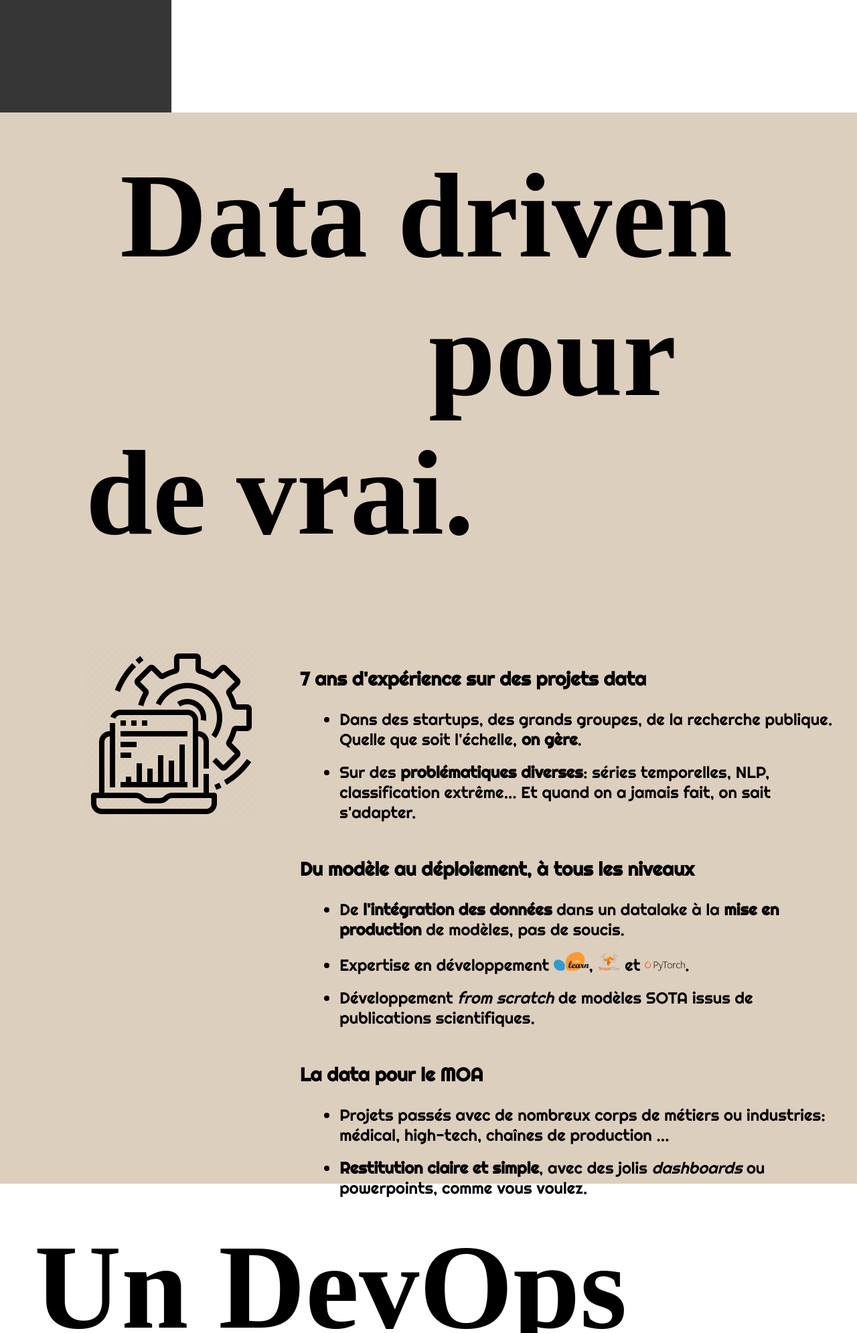
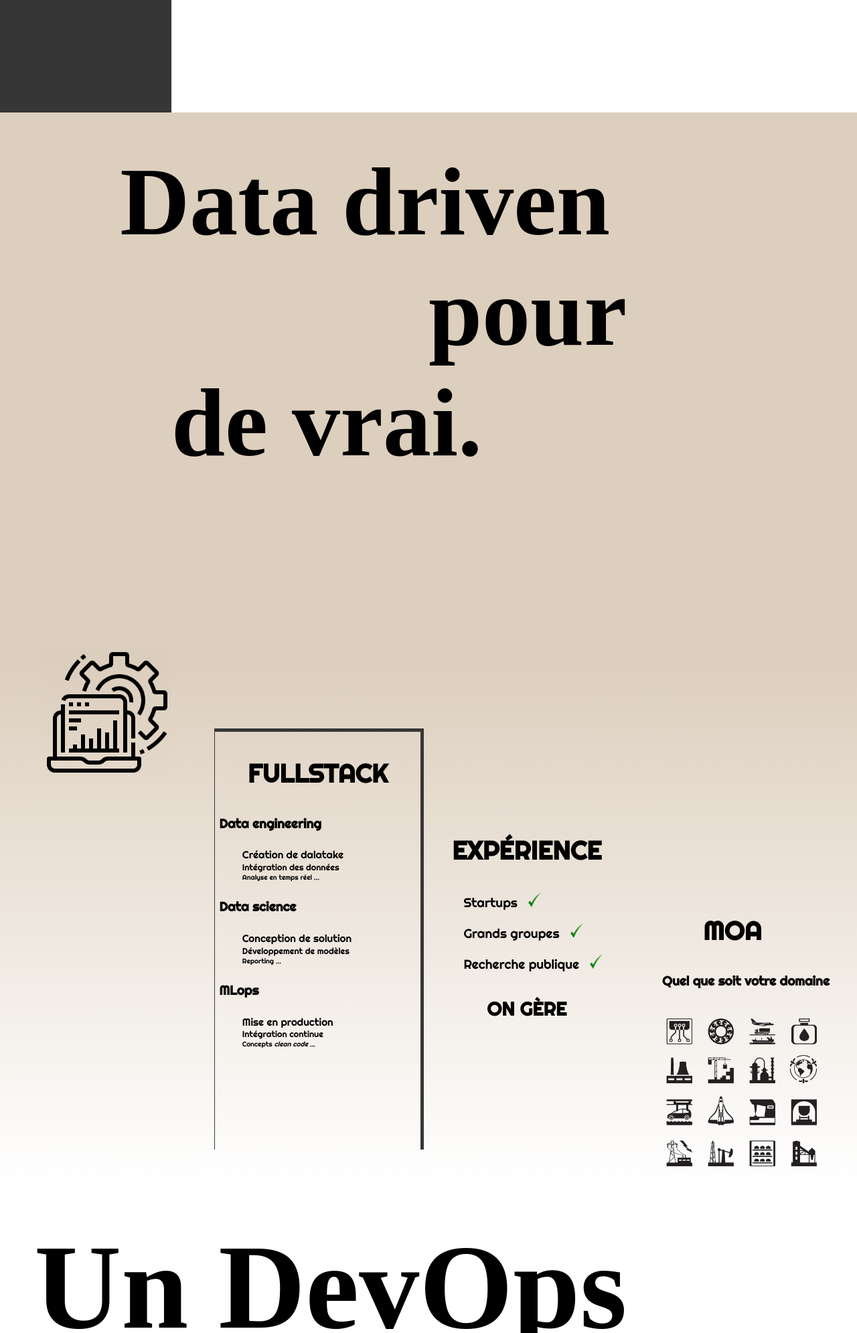
Before and after one commit to MrMimic/data-baguette-home, a Flask app: page / in a window 1280 px wide. Shown: the part 632-2623 px from the top of the page at 67% size. Run offline with Flask 2, Linux system fonts and the light colour scheme; some web fonts are replaced.

Commit message:
Data driven panel style OK

```diff
--- a/static/styles/main.css
+++ b/static/styles/main.css
@@ -99,7 +99,7 @@ h2 {
 
 #panelTextDataDriven {
     background-color: #ddcfbe;
-    font-size: 750%;
+    font-size: 7.5vw;
     font-family: Montserrat Subrayada;
 }
 
@@ -112,16 +112,17 @@ h2 {
 }
 
 #panelTextDataDriven .textThirdLine {
-    margin-left: 10vw;
+    margin-left: 20vw;
 }
 
 #panelDetailsDataDriven {
-    background-color: #ddcfbe;
+    background: rgb(255,255,255);
+    background: linear-gradient(0deg, rgba(255,255,255,100) 0%, rgba(221,207,190,1) 97%, rgba(221,207,190,1) 100%);
 }
 
 .panelDetailsDataDrivenImage img {
-    width: 20vw;
-    margin-left: 10vw;
+    width: 15vw;
+    margin-left: 5vw;
     position: -webkit-sticky;
     position: sticky;
     top: 0;
@@ -131,27 +132,84 @@ h2 {
 .panelDetailsDataDrivenText {
     margin-left: 5vw;
     font-family: Righteous;
-    font-size: 150%;
+    font-size: 1.5vw;
+    display: flex;
 }
 
 .panelDetailsDataDrivenText div {
     margin-bottom: 4vw;
+    width: 24vw;
+}
+
+.panelDetailsDataDrivenText h3 {
+    text-align: center;
+    font-size: 3vw;
 }
 
 .panelDetailsDataDrivenText li {
     margin: 1.5vw;
+    list-style: none;
 }
 
-.panelDetailsDataDrivenTextCompetences #logoSklearn {
-    width: 7%;
+.panelDetailsDataDrivenTextExperience {
+    margin-top: 30vh;
 }
 
-.panelDetailsDataDrivenTextCompetences #logoTensorflow {
-    width: 4.5%;
+.panelDetailsDataDrivenTextExperience img {
+    width: 1.5vw;
 }
 
-.panelDetailsDataDrivenTextCompetences #logoPytorch {
-    width: 8%;
+.panelDetailsDataDrivenTextExperience h4 {
+    font-size: 2.2vw;
+    text-align: center;
+}
+
+.panelDetailsDataDrivenTextCompetences {
+    margin-top: 15vh;
+    border-top: 5px solid #363636;
+    border-left: 1px solid #363636;
+    border-right: 5px solid #363636;
+}
+
+.panelDetailsDataDrivenTextCompetences h4 {
+    margin-left: 0.5vw;
+    font-size: 1.5vw;
+}
+
+.panelDetailsDataDrivenTextCompetences li {
+    margin: 0.1vh;
+}
+
+.panelDetailsDataDrivenTextCompetences .level-1 {
+    font-size: 1.2vw;
+}
+
+.panelDetailsDataDrivenTextCompetences .level-2 {
+    font-size: 1vw;
+}
+
+.panelDetailsDataDrivenTextCompetences .level-3 {
+    font-size: 0.8vw;
+}
+
+.panelDetailsDataDrivenTextCompetences img {
+    margin: auto;
+    width: 4.5vw;
+}
+
+.panelDetailsDataDrivenTextMoa {
+    margin-top: 45vh;
+}
+
+.panelDetailsDataDrivenTextMoa h4 {
+    margin-left: 5vh;
+    text-align: center;
+}
+
+.panelDetailsDataDrivenTextMoa img {
+    width: 20vw;
+    margin-left: 3vw;
+    margin-right: auto;
 }
 
 /* DEVOPS PANEL */
@@ -175,7 +233,8 @@ h2 {
 }
 
 #panelDetailsDevops {
-    background-color: #ffffff;
+    background: rgb(255,255,255);
+    background: linear-gradient(180deg, rgba(255,255,255,1) 0%, rgba(142,141,177,1) 97%, rgba(142,141,177,1) 100%);
 }
 
 .panelDetailsDevopsImage img {
--- a/templates/index.html
+++ b/templates/index.html
@@ -54,6 +54,7 @@
                 <h3 class="title">Consultant fullstack - projets data.</h3>
             </div>
         </div>
+        <!-- DATA DRIVEN -->
         <div class="panel" id="panelTextDataDriven">
             <div class="textInPanel">
                 <h2 class="h2LargeText">
@@ -68,31 +69,48 @@
                 <img src="{{ url_for('static', filename='images/data-driven.png') }}" alt="data-driven-details">
             </div>
             <div class="panelDetailsDataDrivenText">
-                <div class="panelDetailsDataDrivenTextExperience">
-                    <h3>7 ans d'expérience sur des projets data</h3>
+                <div class="panelDetailsDataDrivenTextCompetences">
+                    <h3>FULLSTACK</h3>
+                    <h4>Data engineering</h4>
                     <ul>
-                        <li>Dans des startups, des grands groupes, de la recherche publique. Quelle que soit l'échelle, <b>on gère</b>.</li>
-                        <li>Sur des <b>problématiques diverses</b>: séries temporelles, NLP, classification extrême... Et quand on a jamais fait, on sait s'adapter.</li>
+                        <li class="level-1">Création de dalatake</li>
+                        <li class="level-2">Intégration des données</li>
+                        <li class="level-3">Analyse en temps réel ...</li>
+                    </ul>
+                    <h4>Data science</h4>
+                    <ul>
+                        <li class="level-1">Conception de solution</li>
+                        <li class="level-2">Développement de modèles</li>
+                        <li class="level-3">Reporting ...</li>
+                    </ul>
+                    <h4>MLops</h4>
+                    <ul>
+                        <li class="level-1">Mise en production</li>
+                        <li class="level-2">Intégration continue</li>
+                        <li class="level-3">Concepts <i>clean code</i> ...</li>
                     </ul>
                 </div>
-                <div class="panelDetailsDataDrivenTextCompetences">
-                    <h3>Du modèle au déploiement, à tous les niveaux</h3>
+                <div class="panelDetailsDataDrivenTextExperience">
+                    <h3>EXPÉRIENCE</h3>
                     <ul>
-                        <li>De <b>l'intégration des données</b> dans un datalake à la <b>mise en production</b> de modèles, pas de soucis.</li>
-                        <li>Expertise en développement <img src="{{ url_for('static', filename='images/logo-sklearn.png') }}" alt="SK-learn" id="logoSklearn">, <img src="{{ url_for('static', filename='images/logo-tensorflow.png') }}" alt="Tensorflow" id="logoTensorflow"> et <img src="{{ url_for('static', filename='images/logo-pytorch.png') }}" alt="PyTorch" id="logoPytorch">.</li>
-                        <li>Développement <i>from scratch</i> de modèles SOTA issus de publications scientifiques.</li>
+                        <li>Startups &nbsp; <img src="{{ url_for('static', filename='images/check.png') }}" alt="check" id="logoCheck">
+                        </li>
+                        <li>Grands groupes &nbsp; <img src="{{ url_for('static', filename='images/check.png') }}" alt="check"
+                                id="logoCheck"></li>
+                        <li>Recherche publique &nbsp; <img src="{{ url_for('static', filename='images/check.png') }}" alt="check"
+                                id="logoCheck"></li>
                     </ul>
+                    <h4>ON GÈRE</h4>
                 </div>
+
                 <div class="panelDetailsDataDrivenTextMoa">
-                    <h3>La data pour le MOA</h3>
-                    <ul>
-                        <li>Projets passés avec de nombreux corps de métiers ou industries: médical, high-tech, chaînes de production ...</li>
-                        <li><b>Restitution claire et simple</b>, avec des jolis <i>dashboards</i> ou powerpoints, comme vous voulez.</li>
-                    </ul>
+                    <h3>MOA</h3>
+                    <h4>Quel que soit votre domaine</h4>
+                    <img src="{{ url_for('static', filename='images/logo-industries.png') }}" alt="Industries" id="logoIndustries">
                 </div>
             </div>
         </div>
-
+        <!-- DEVOPS -->
         <div class="panel" id="panelTextDevops">
             <div class="textInPanel">
                 <h2 class="h2LargeText">
@@ -108,7 +126,7 @@
                     <h3>Une mise en production propre, scalable  et sécurisée</h3>
                     <ul>
                         <li>Fini les projets qui restent à l'état de POC dans un notebook. Tout est <b>mis proprement en production</b> avec des technos récentes.</li>
-                        <li>Marre des consultants qui veulent vous refondre votre infra ? On peut <b>brancher des modèles sans modifier l'existant</b> via des APIs.</li>
+                        <li>Marre des consultants qui veulent refondre votre infra ? On peut <b>brancher des modèles sans modifier l'existant</b> via des APIs.</li>
                     </ul>
                 </div>
                 <div class="panelDetailsDevopsTextCicd">
@@ -122,7 +140,7 @@
                     <h3>Gestion d'infrastructure cloud ou physique</h3>
                     <ul>
                         <li>On laissera votre équipe infra tranquille. Après une petite dizaine d'années à administrer diverses machines, on est devenu assez indépendant.</li>
-                        <li>Vous voulez du <i>serverless</i> dans le cloud ? Pas de soucis, on gère aussi GCP (Google), AWS (Amazon) et Azure (Microsoft).</li>
+                        <li>Vous voulez du <i>serverless</i> ultra scalable dans le cloud ? Pas de soucis, on gère aussi GCP (Google), AWS (Amazon) et Azure (Microsoft).</li>
                     </ul>
                 </div>
             </div>
@@ -130,7 +148,7 @@
                 <img src="{{ url_for('static', filename='images/devops.png') }}" alt="devops-details">
             </div>
         </div>
-
+        <!-- SOFT SKILLS -->
         <div class="panel" id="panelTextSoftSkills">
             <div class="textInPanel">
                 <h2 class="h2LargeText">
@@ -156,7 +174,7 @@
                     <h3>Des publications, des brevets, des dossiers de financement</h3>
                     <ul>
                         <li>Oui. On gère aussi l'écriture de la paperasse associée à nos développements. Que ça soit pour de la <i>peer review</i> scientifique ou un dossier BPI, on peut aider pour ce qui touche à nos compétences (<i>in English</i> aussi, <i>of course</i>).</li>
-                        <li>Avec plusieurs brevets déposés en Europe ou à l'internationnal (PCT). On peut aussi causer PI avec des avocats sans soucis.</li>
+                        <li>Avec plusieurs brevets déposés en Europe ou à l'internationnal (PCT) à notre actif, on peut aussi discuter PI avec des avocats sans soucis.</li>
                     </ul>
                 </div>
                 <div class="panelDetailsSoftSkillsRestitution">
@@ -168,18 +186,19 @@
                 </div>
             </div>
         </div>
+        <!-- OTHER -->
         <div class="panel" id="panelOthers">
             <h2>Autres projets</h2>
             <h3>Développements front-end</h3>
-            <p>On va pa se mentir. On est capable de gérer les développements <i>front-end</i> de sites ou d'interfaces, mais on est d'accord. C'est ennuyeux. Notre priorité ira aux demandes de projets <i>back-end</i>.</p>
+            <p>On est capable de gérer les développements <i>front-end</i> de sites ou d'interfaces, mais honnêtement, c'est ennuyeux. Notre priorité ira aux demandes de projets <i>back-end</i>.</p>
             <h3>Electronique embarquée et IoT</h3>
             <p>Sans être des électroniciens ou des développeurs embarqué de compétition, on peut donner un coup de main sur des prototypages d'objets connectés à grands coups de Raspberry Pi, de développement sur puce simples ou d'Arduino.</p>
             <h3>Autres projets</h3>
             <h4 id="other-human-price">human-price</h4>
-            <p>Vous avez toujours rêvé de savoir combien coûtait un corps humain en bourse ? On l'a fait.</p>
+            <p>Vous avez toujours rêvé de savoir combien coûtait un corps humain en bourse ? On l'a calculé.</p>
             <p><a href="https://human-price.data-baguette.com/", target="_blank">human-price.data-baguette.com</a></p>
             <h4 id="other-blog">Data baguette blog</h4>
-            <p>Un blog, comme tant d'autres, qui parle de data.</p>
+            <p>Un blog, comme tant d'autres, qui parle de data, comme tant d'autres.</p>
             <p><a href="https://blog.data-baguette.com/", target="_blank">blog.data-baguette.com/</a></p>
         </div>
     </body>
```
Also changed, not shown: static/images/check.png (added), static/images/logo-industries.png (added), static/images/logo-pytorch.png (deleted), static/images/logo-sklearn.png (deleted), static/images/logo-tensorflow.png (deleted).
